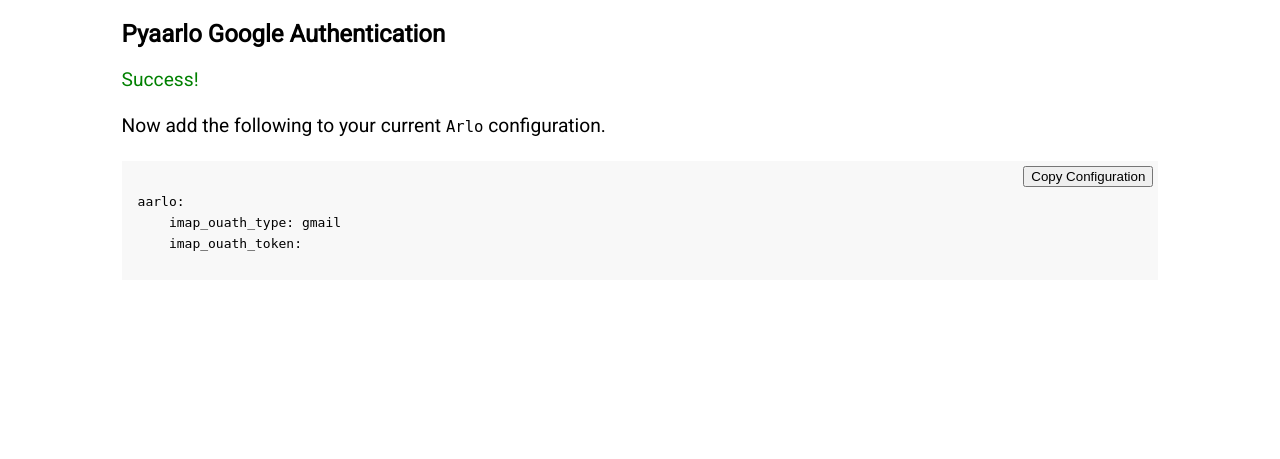
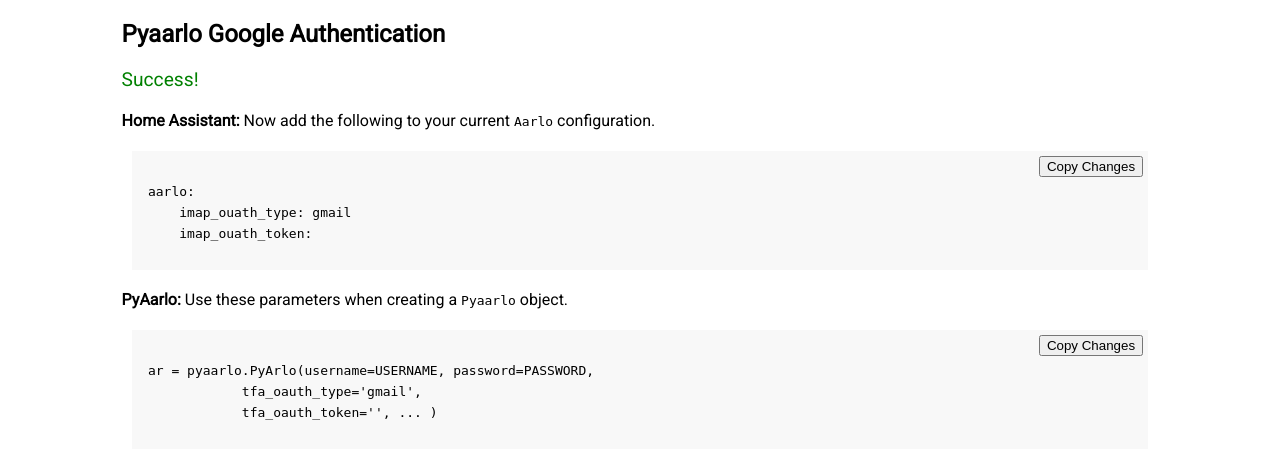
Before and after one commit to twrecked/pyaarlo-tfa-helper, a Flask app: template google-app-engine/google-auth/templates/success.html in a window 1280 px wide. Shown: the top 459 px of the page. Run offline with Flask 2, Linux system fonts and the light colour scheme; the template is opened without the code that fills it, so the values that code supplies are empty.

Commit message:
Tidied some more stuff.

```diff
--- a/google-app-engine/google-auth/static/copy-to-clipboard.js
+++ b/google-app-engine/google-auth/static/copy-to-clipboard.js
@@ -4,7 +4,7 @@
   Many thanks!
  */
 
-const copyButtonLabel = "Copy Configuration";
+const copyButtonLabel = "Copy Changes";
 
 // use a class selector if available
 let blocks = document.querySelectorAll("pre");
@@ -26,7 +26,7 @@ async function copyCode(event) {
   let text = code.innerText;
   await navigator.clipboard.writeText(text);
 
-  button.innerText = "Configuration Copied";
+  button.innerText = "Changes Copied";
 
   setTimeout(()=> {
     button.innerText = copyButtonLabel;
--- a/google-app-engine/google-auth/static/styles.css
+++ b/google-app-engine/google-auth/static/styles.css
@@ -8,13 +8,11 @@ body {
 pre {
     font-family: 'Roboto Mono', monospace;
     background-color: #F8F8F8;
-    margin-left: 2%;
-    margin-right: 2%;
+    margin: 2% 1%;
 }
 
 pre[class*="language-"] {
     position: relative;
-    margin: 5px 0;
     padding: 1.75rem 0 1.75rem 1rem;
 }
 
--- a/google-app-engine/google-auth/templates/success.html
+++ b/google-app-engine/google-auth/templates/success.html
@@ -1,17 +1,20 @@
 {% extends "layout.html" %}
 {% block content %}
 
-<span style="font-size:larger">
-    <span style="color:green">Success!</span>
-<br><br>
-Now add the following to your current <tt>Arlo</tt> configuration.
-</span>
-<br>
-<br>
+<div style="margin-bottom: 20px">
+<span style="font-size:larger; color:green;">Success!</span>
+</div>
 
+<b>Home Assistant:</b> Now add the following to your current <tt>Aarlo</tt> configuration.
 <pre class="language-yaml"><code>aarlo:
     imap_ouath_type: gmail
     imap_ouath_token: {{token}}
 </code></pre>
 
+<b>PyAarlo:</b> Use these parameters when creating a <tt>Pyaarlo</tt> object.
+<pre class="language-python"><code>ar = pyaarlo.PyArlo(username=USERNAME, password=PASSWORD,
+            tfa_oauth_type='gmail',
+            tfa_oauth_token='{{token}}', ... )
+</code></pre>
+
 {% endblock %}
```
Also changed, not shown: google-app-engine/google-auth/templates/error.html (+7 -8 lines).
